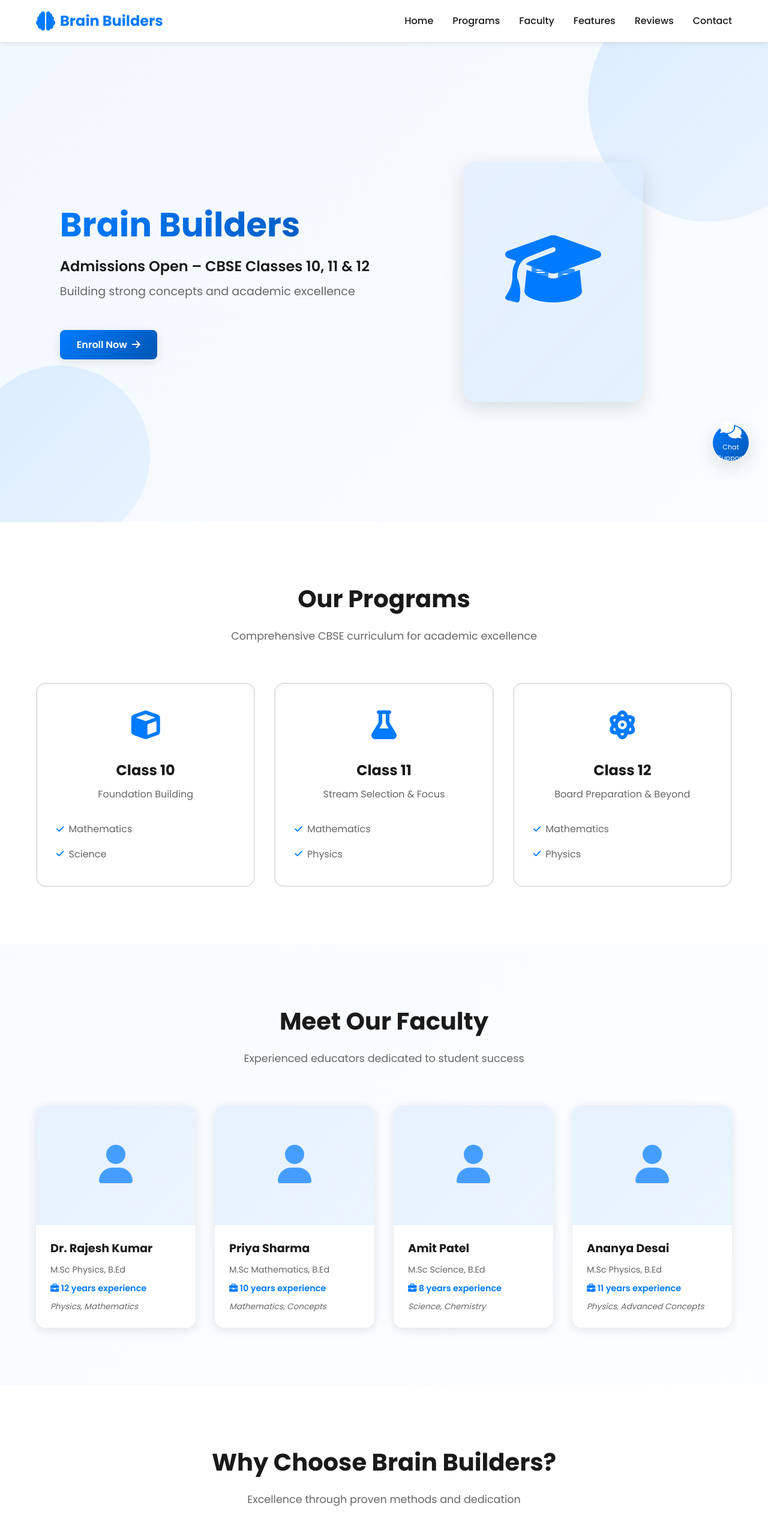
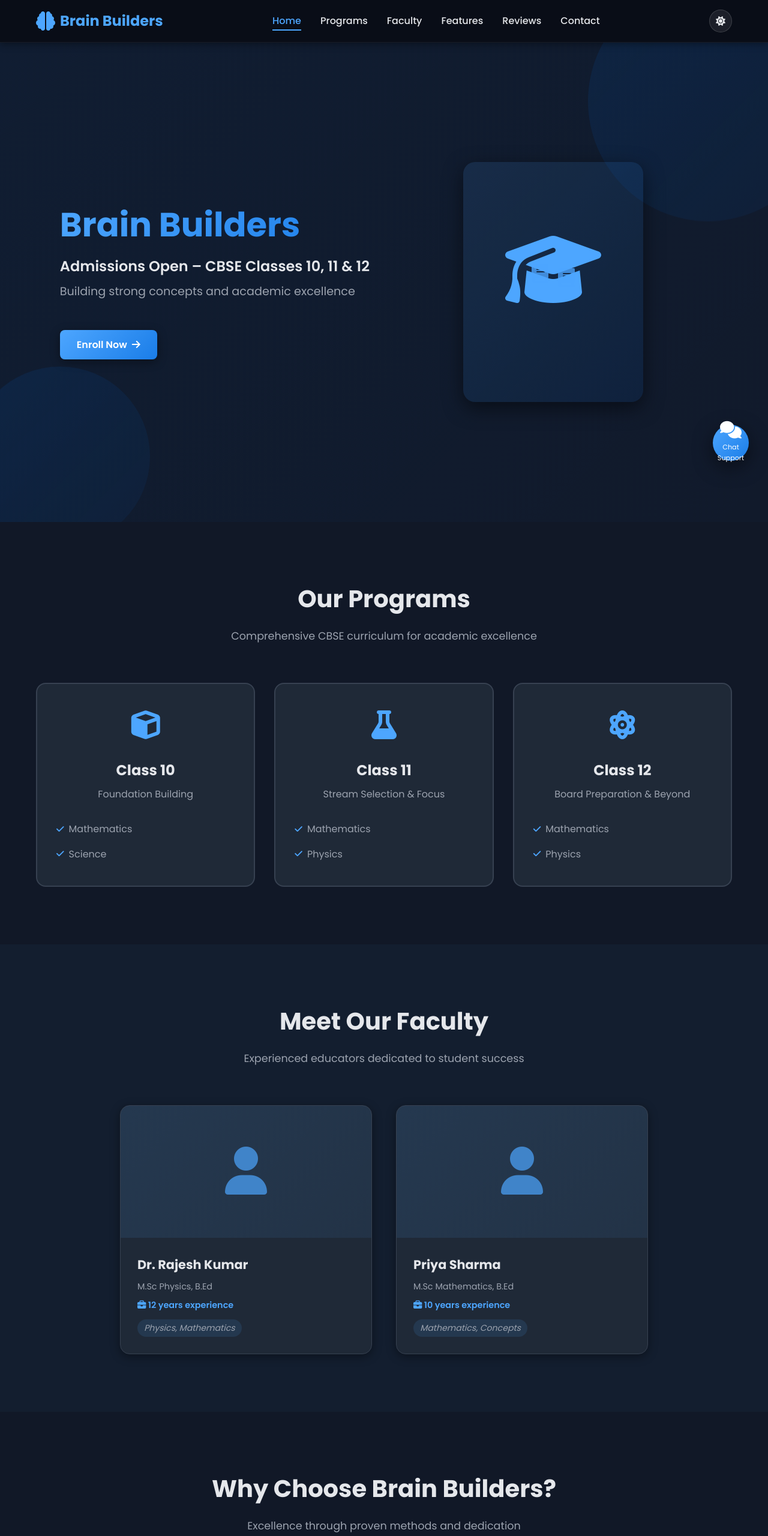
Before and after one commit to nithinr3310/brainbuilder, a website: page brain-builders/frontend/index.html in a window 1280 px wide. Shown: the top 2560 px of the page at 60% size. Drawn offline with Linux system fonts and the light colour scheme; no server answers.

```diff
--- a/brain-builders/frontend/css/responsive.css
+++ b/brain-builders/frontend/css/responsive.css
@@ -9,7 +9,7 @@
         top: 70px;
         left: 0;
         width: 100%;
-        background: var(--white);
+        background: rgba(10, 14, 23, 0.98); /* Always dark, matching navbar */
         flex-direction: column;
         gap: 0;
         list-style: none;
@@ -24,7 +24,8 @@
     .nav-links a {
         display: block;
         padding: 1rem;
-        border-bottom: 1px solid var(--border-color);
+        color: var(--navbar-text);
+        border-bottom: 1px solid rgba(255, 255, 255, 0.08);
     }
 
     .mobile-menu-btn {
@@ -433,8 +434,9 @@
     }
 
     .faculty-grid {
-        grid-template-columns: repeat(4, 1fr);
+        grid-template-columns: repeat(2, minmax(280px, 420px));
         gap: 2.5rem;
+        justify-content: center;
     }
 }
 
@@ -475,42 +477,6 @@
     }
 }
 
-/* Dark Mode (optional) */
-@media (prefers-color-scheme: dark) {
-    :root {
-        --white: #1a1a1a;
-        --light-bg: #2a2a2a;
-        --text-dark: #e0e0e0;
-        --text-light: #b0b0b0;
-        --border-color: #3a3a3a;
-    }
-
-    .navbar {
-        background: rgba(26, 26, 26, 0.95);
-    }
-
-    .hero {
-        background: linear-gradient(135deg, rgba(0, 123, 255, 0.1) 0%, rgba(0, 123, 255, 0.05) 100%);
-    }
-
-    .program-card,
-    .faculty-card,
-    .review-card {
-        background: #2a2a2a;
-    }
-
-    .contact-form {
-        background: linear-gradient(135deg, rgba(0, 123, 255, 0.15), rgba(0, 123, 255, 0.1));
-    }
-
-    .form-group input,
-    .form-group select,
-    .form-group textarea {
-        background: #3a3a3a;
-        color: #e0e0e0;
-    }
-
-    .modal-content {
-        background: #2a2a2a;
-    }
-}
+/* Dark mode is handled via body.light-mode class toggling in styles.css.
+   OS-level prefers-color-scheme is intentionally not used here to avoid
+   conflicts with the manual theme toggle. */
--- a/brain-builders/frontend/css/styles.css
+++ b/brain-builders/frontend/css/styles.css
@@ -1,9 +1,37 @@
-/* Root Variables */
+/* Root Variables — Dark Mode (default) */
 :root {
+    --primary-color: #4da6ff;
+    --secondary-color: #1a7de8;
+    --accent-color: rgba(77, 166, 255, 0.12);
+    --white: #111827;           /* page/section background */
+    --true-white: #ffffff;      /* always-white: used for button text, footer text */
+    --light-bg: #1f2937;
+    --text-dark: #e5e7eb;
+    --text-light: #9ca3af;
+    --border-color: #374151;
+    --shadow-sm: 0 2px 8px rgba(0, 0, 0, 0.3);
+    --shadow-md: 0 4px 16px rgba(0, 0, 0, 0.4);
+    --shadow-lg: 0 10px 32px rgba(0, 0, 0, 0.5);
+    --transition: all 0.3s cubic-bezier(0.4, 0, 0.2, 1);
+    /* Navbar always dark */
+    --navbar-bg: rgba(10, 14, 23, 0.97);
+    --navbar-scrolled-bg: rgba(10, 14, 23, 1);
+    --navbar-text: #e5e7eb;
+    --navbar-logo: #4da6ff;
+    --card-bg: #1f2937;
+    --section-alt-bg: rgba(77, 166, 255, 0.04);
+    --form-bg: rgba(77, 166, 255, 0.08);
+    --input-bg: #1f2937;
+    --modal-bg: #1f2937;
+}
+
+/* Light Mode Overrides */
+body.light-mode {
     --primary-color: #007bff;
     --secondary-color: #0056b3;
     --accent-color: #e7f1ff;
     --white: #ffffff;
+    --true-white: #ffffff;
     --light-bg: #f8f9fa;
     --text-dark: #1a1a1a;
     --text-light: #666666;
@@ -11,7 +39,16 @@
     --shadow-sm: 0 2px 8px rgba(0, 0, 0, 0.08);
     --shadow-md: 0 4px 16px rgba(0, 0, 0, 0.1);
     --shadow-lg: 0 10px 32px rgba(0, 0, 0, 0.12);
-    --transition: all 0.3s cubic-bezier(0.4, 0, 0.2, 1);
+    /* Navbar ALWAYS stays dark even in light mode */
+    --navbar-bg: rgba(10, 14, 23, 0.97);
+    --navbar-scrolled-bg: rgba(10, 14, 23, 1);
+    --navbar-text: #e5e7eb;
+    --navbar-logo: #4da6ff;
+    --card-bg: #ffffff;
+    --section-alt-bg: rgba(0, 123, 255, 0.03);
+    --form-bg: linear-gradient(135deg, #e7f1ff, rgba(0, 123, 255, 0.08));
+    --input-bg: #ffffff;
+    --modal-bg: #ffffff;
 }
 
 /* Global Styles */
@@ -127,22 +164,22 @@ button {
     opacity: 0;
 }
 
-/* Navigation */
+/* Navigation — always dark regardless of theme */
 .navbar {
     position: fixed;
     top: 0;
     width: 100%;
-    background: rgba(255, 255, 255, 0.95);
-    backdrop-filter: blur(10px);
+    background: var(--navbar-bg);
+    backdrop-filter: blur(12px);
     z-index: 1000;
-    border-bottom: 1px solid var(--border-color);
-    box-shadow: var(--shadow-sm);
+    border-bottom: 1px solid rgba(255, 255, 255, 0.06);
+    box-shadow: 0 2px 12px rgba(0, 0, 0, 0.4);
     transition: var(--transition);
 }
 
 .navbar.scrolled {
-    background: rgba(255, 255, 255, 0.98);
-    box-shadow: var(--shadow-md);
+    background: var(--navbar-scrolled-bg);
+    box-shadow: 0 4px 24px rgba(0, 0, 0, 0.55);
 }
 
 .nav-wrapper {
@@ -158,7 +195,7 @@ button {
     gap: 0.5rem;
     font-size: 1.5rem;
     font-weight: 700;
-    color: var(--primary-color);
+    color: var(--navbar-logo);
     transition: var(--transition);
 }
 
@@ -177,14 +214,18 @@ button {
 }
 
 .nav-links a {
-    color: var(--text-dark);
+    color: var(--navbar-text);
     font-weight: 500;
     transition: var(--transition);
     position: relative;
 }
 
 .nav-links a:hover {
-    color: var(--primary-color);
+    color: var(--navbar-logo);
+}
+
+.nav-links a.active {
+    color: var(--navbar-logo);
 }
 
 .nav-links a::after {
@@ -194,11 +235,12 @@ button {
     left: 0;
     width: 0;
     height: 2px;
-    background: var(--primary-color);
+    background: var(--navbar-logo);
     transition: var(--transition);
 }
 
-.nav-links a:hover::after {
+.nav-links a:hover::after,
+.nav-links a.active::after {
     width: 100%;
 }
 
@@ -212,9 +254,33 @@ button {
 .mobile-menu-btn span {
     width: 25px;
     height: 3px;
-    background: var(--text-dark);
+    background: var(--navbar-text);
     border-radius: 2px;
     transition: var(--transition);
+}
+
+/* Theme Toggle Button */
+.theme-toggle {
+    background: rgba(255, 255, 255, 0.08);
+    border: 1px solid rgba(255, 255, 255, 0.15);
+    color: var(--navbar-text);
+    width: 38px;
+    height: 38px;
+    border-radius: 50%;
+    display: flex;
+    align-items: center;
+    justify-content: center;
+    cursor: pointer;
+    font-size: 1rem;
+    transition: var(--transition);
+    flex-shrink: 0;
+}
+
+.theme-toggle:hover {
+    background: rgba(77, 166, 255, 0.2);
+    border-color: var(--navbar-logo);
+    color: var(--navbar-logo);
+    transform: rotate(20deg) scale(1.1);
 }
 
 /* Buttons */
@@ -232,7 +298,7 @@ button {
 
 .btn-primary {
     background: linear-gradient(135deg, var(--primary-color), var(--secondary-color));
-    color: var(--white);
+    color: var(--true-white);
     box-shadow: var(--shadow-md);
 }
 
@@ -249,11 +315,12 @@ button {
     background: var(--accent-color);
     color: var(--primary-color);
     border: 2px solid var(--primary-color);
+    font-weight: 600;
 }
 
 .btn-secondary:hover {
     background: var(--primary-color);
-    color: var(--white);
+    color: var(--true-white);
 }
 
 .loading-spinner {
@@ -427,7 +494,7 @@ button {
 }
 
 .program-card {
-    background: var(--white);
+    background: var(--card-bg);
     border: 2px solid var(--border-color);
     border-radius: 16px;
     padding: 2rem;
@@ -488,50 +555,53 @@ button {
 /* Faculty Section */
 .faculty {
     padding: 6rem 0;
-    background: linear-gradient(135deg, rgba(0, 123, 255, 0.03), rgba(0, 123, 255, 0.01));
+    background: var(--section-alt-bg);
 }
 
 .faculty-grid {
     display: grid;
-    grid-template-columns: repeat(4, 1fr);
-    gap: 2rem;
+    grid-template-columns: repeat(2, minmax(280px, 420px));
+    gap: 2.5rem;
+    justify-content: center;
 }
 
 .faculty-card {
-    background: var(--white);
+    background: var(--card-bg);
     border-radius: 16px;
     overflow: hidden;
     box-shadow: var(--shadow-md);
     transition: var(--transition);
     animation: fadeIn 0.8s ease-out forwards;
     opacity: 0;
+    border: 1px solid var(--border-color);
 }
 
 .faculty-card:hover {
     box-shadow: var(--shadow-lg);
     transform: translateY(-8px);
+    border-color: var(--primary-color);
 }
 
 .faculty-image {
-    height: 200px;
-    background: linear-gradient(135deg, var(--accent-color), rgba(0, 123, 255, 0.08));
+    height: 220px;
+    background: linear-gradient(135deg, var(--accent-color), rgba(77, 166, 255, 0.08));
     display: flex;
     align-items: center;
     justify-content: center;
 }
 
 .image-placeholder {
-    font-size: 4rem;
+    font-size: 5rem;
     color: var(--primary-color);
     opacity: 0.7;
 }
 
 .faculty-info {
-    padding: 1.5rem;
+    padding: 1.75rem;
 }
 
 .faculty-info h3 {
-    font-size: 1.2rem;
+    font-size: 1.3rem;
     color: var(--text-dark);
     margin-bottom: 0.5rem;
 }
@@ -550,9 +620,14 @@ button {
 }
 
 .subject-taught {
-    font-size: 0.85rem;
+    font-size: 0.88rem;
     color: var(--text-light);
     font-style: italic;
+    display: inline-block;
+    background: var(--accent-color);
+    padding: 0.2rem 0.7rem;
+    border-radius: 20px;
+    margin-top: 0.25rem;
 }
 
 /* Features Section */
@@ -560,6 +635,7 @@ button {
     padding: 6rem 0;
     background: var(--white);
 }
+
 
 .features-grid {
     display: grid;
@@ -606,7 +682,7 @@ button {
 /* Reviews Section */
 .reviews {
     padding: 6rem 0;
-    background: linear-gradient(135deg, rgba(0, 123, 255, 0.03), rgba(0, 123, 255, 0.01));
+    background: var(--section-alt-bg);
 }
 
 .reviews-grid {
@@ -617,13 +693,14 @@ button {
 }
 
 .review-card {
-    background: var(--white);
+    background: var(--card-bg);
     border-radius: 12px;
     padding: 2rem;
     box-shadow: var(--shadow-md);
     transition: var(--transition);
     animation: fadeIn 0.8s ease-out forwards;
     opacity: 0;
+    border: 1px solid var(--border-color);
 }
 
 .review-card:hover {
@@ -663,6 +740,7 @@ button {
     padding: 6rem 0;
     background: var(--white);
 }
+
 
 .contact-wrapper {
     display: grid;
@@ -711,7 +789,7 @@ button {
 
 /* Contact Form */
 .contact-form {
-    background: linear-gradient(135deg, var(--accent-color), rgba(0, 123, 255, 0.08));
+    background: var(--form-bg);
     padding: 2rem;
     border-radius: 16px;
     display: flex;
@@ -735,7 +813,7 @@ button {
     font-family: 'Poppins', sans-serif;
     font-size: 1rem;
     transition: var(--transition);
-    background: var(--white);
+    background: var(--input-bg);
     color: var(--text-dark);
 }
 
@@ -814,7 +892,7 @@ button {
 }
 
 .modal-content {
-    background: var(--white);
+    background: var(--modal-bg);
     border-radius: 16px;
     padding: 2rem;
     max-width: 500px;
@@ -822,6 +900,7 @@ button {
     position: relative;
     animation: scaleIn 0.3s ease-out;
     box-shadow: var(--shadow-lg);
+    border: 1px solid var(--border-color);
 }
 
 .modal-close {
@@ -888,7 +967,7 @@ button {
     bottom: 2rem;
     right: 2rem;
     background: linear-gradient(135deg, var(--primary-color), var(--secondary-color));
-    color: var(--white);
+    color: var(--true-white);
     width: 60px;
     height: 60px;
     border-radius: 50%;
@@ -914,10 +993,10 @@ button {
     font-size: 1.8rem;
 }
 
-/* Footer */
+/* Footer — always dark regardless of theme */
 .footer {
-    background: linear-gradient(135deg, var(--text-dark), #2a2a2a);
-    color: var(--white);
+    background: linear-gradient(135deg, #1a1f2e, #0d1117);
+    color: var(--true-white);
     padding: 3rem 0 1rem;
 }
 
@@ -930,7 +1009,9 @@ button {
 
 .footer-section h4 {
     margin-bottom: 1rem;
-    color: var(--white);
+    color: var(--true-white);
+    font-size: 1rem;
+    letter-spacing: 0.03em;
 }
 
 .footer-section p {
--- a/brain-builders/frontend/index.html
+++ b/brain-builders/frontend/index.html
@@ -14,6 +14,19 @@
 
     <!-- Font Awesome for icons -->
     <link rel="stylesheet" href="https://cdnjs.cloudflare.com/ajax/libs/font-awesome/6.4.0/css/all.min.css">
+
+    <!-- Theme restore: must run before paint to avoid flash -->
+    <script>
+        (function() {
+            if (localStorage.getItem('theme') === 'light') {
+                document.documentElement.classList.add('light-mode-pending');
+                document.addEventListener('DOMContentLoaded', function() {
+                    document.body.classList.add('light-mode');
+                    document.documentElement.classList.remove('light-mode-pending');
+                });
+            }
+        })();
+    </script>
 </head>
 <body>
     <!-- Navigation -->
@@ -39,6 +52,10 @@
                     <li><a href="#reviews" data-link="reviews">Reviews</a></li>
                     <li><a href="#contact" data-link="contact">Contact</a></li>
                 </ul>
+
+                <button class="theme-toggle" id="themeToggle" aria-label="Toggle light/dark mode" title="Toggle theme">
+                    <i class="fas fa-sun" id="themeIcon"></i>
+                </button>
             </div>
         </div>
     </nav>
@@ -166,33 +183,7 @@
                     </div>
                 </div>
 
-                <div class="faculty-card" style="animation-delay: 0.3s;">
-                    <div class="faculty-image">
-                        <div class="image-placeholder">
-                            <i class="fas fa-user"></i>
-                        </div>
-                    </div>
-                    <div class="faculty-info">
-                        <h3>Amit Patel</h3>
-                        <p class="qualification">M.Sc Science, B.Ed</p>
-                        <p class="experience"><i class="fas fa-briefcase"></i> 8 years experience</p>
-                        <p class="subject-taught">Science, Chemistry</p>
-                    </div>
-                </div>
-
-                <div class="faculty-card" style="animation-delay: 0.4s;">
-                    <div class="faculty-image">
-                        <div class="image-placeholder">
-                            <i class="fas fa-user"></i>
-                        </div>
-                    </div>
-                    <div class="faculty-info">
-                        <h3>Ananya Desai</h3>
-                        <p class="qualification">M.Sc Physics, B.Ed</p>
-                        <p class="experience"><i class="fas fa-briefcase"></i> 11 years experience</p>
-                        <p class="subject-taught">Physics, Advanced Concepts</p>
-                    </div>
-                </div>
+                <!-- Only 2 faculty profiles displayed -->
             </div>
         </div>
     </section>
--- a/brain-builders/frontend/js/main.js
+++ b/brain-builders/frontend/js/main.js
@@ -26,6 +26,38 @@ window.addEventListener('scroll', () => {
         navbar.classList.remove('scrolled');
     }
 });
+
+// ==================== Theme Toggle ====================
+
+const themeToggle = document.getElementById('themeToggle');
+const themeIcon = document.getElementById('themeIcon');
+
+// Apply saved theme before first paint to avoid flicker
+(function applyStoredTheme() {
+    const saved = localStorage.getItem('theme');
+    if (saved === 'light') {
+        document.body.classList.add('light-mode');
+        if (themeIcon) {
+            themeIcon.classList.remove('fa-sun');
+            themeIcon.classList.add('fa-moon');
+        }
+    }
+})();
+
+if (themeToggle) {
+    themeToggle.addEventListener('click', () => {
+        const isLight = document.body.classList.toggle('light-mode');
+        if (isLight) {
+            themeIcon.classList.remove('fa-sun');
+            themeIcon.classList.add('fa-moon');
+            localStorage.setItem('theme', 'light');
+        } else {
+            themeIcon.classList.remove('fa-moon');
+            themeIcon.classList.add('fa-sun');
+            localStorage.setItem('theme', 'dark');
+        }
+    });
+}
 
 // ==================== Smooth Scrolling ====================
 
```
